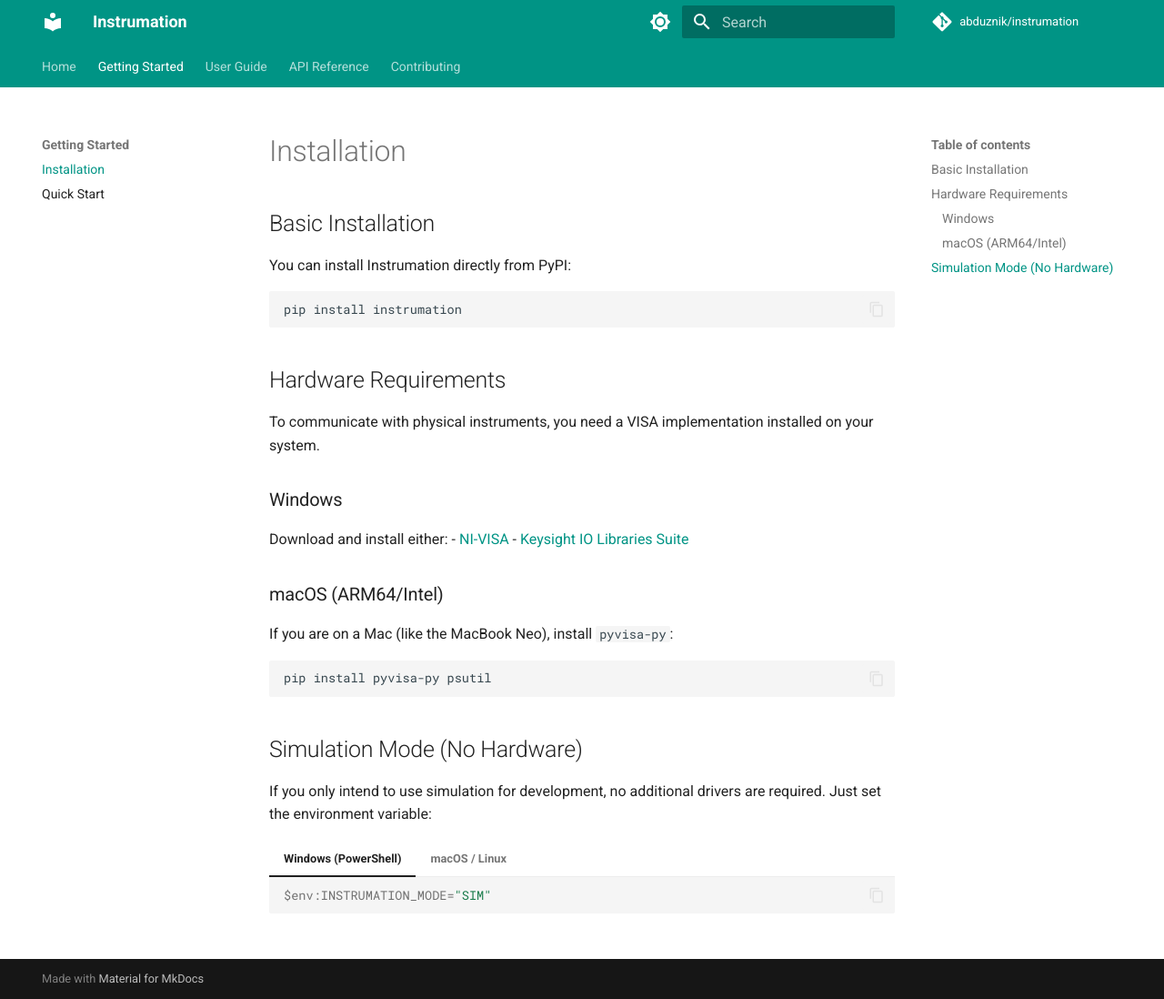
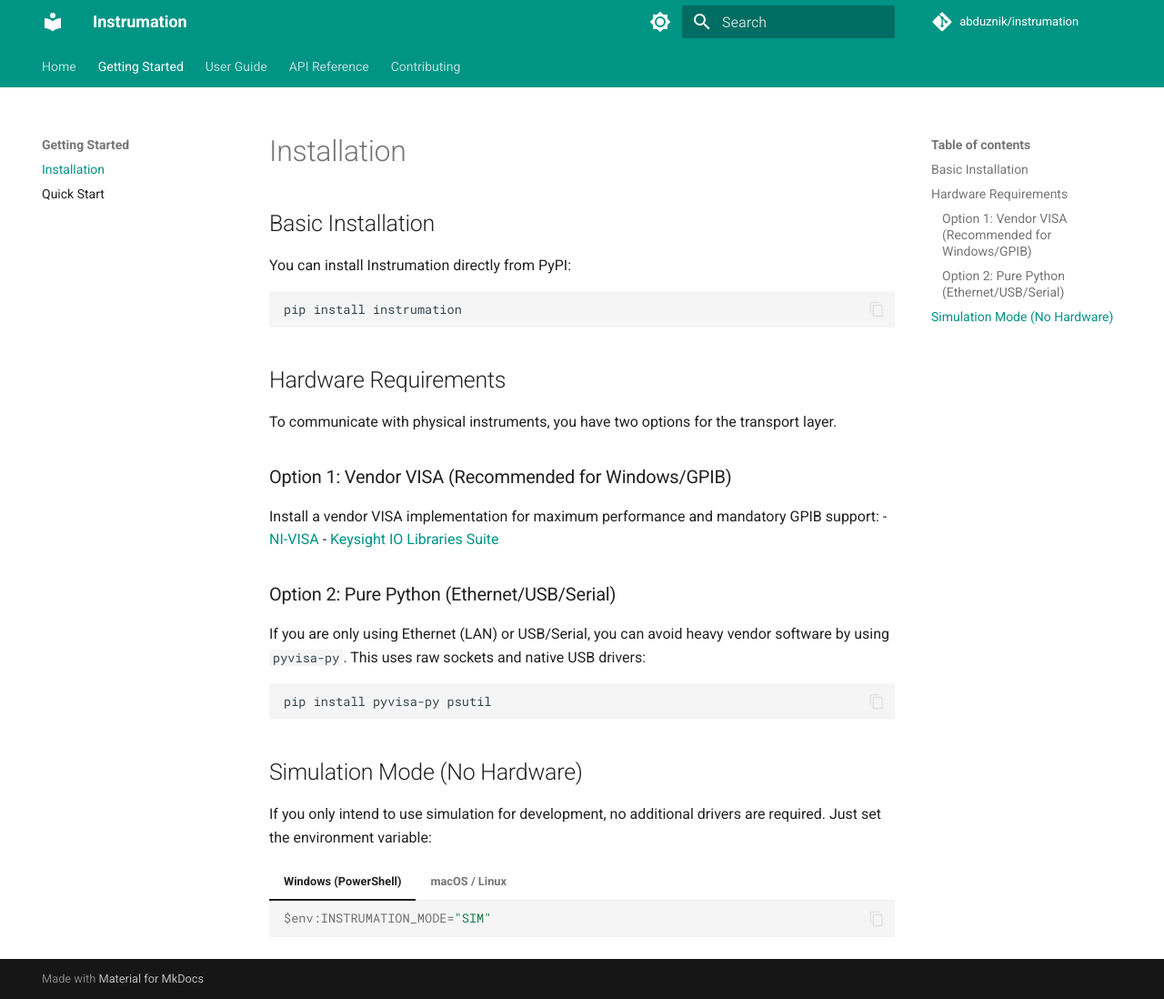
Before and after one commit to abduznik/instrumation, an MkDocs documentation site: the page built from docs/installation.md, in a window 1280 px wide and 1098 px high. Shown: the whole window at 91% size. Built offline with MkDocs 1.6.1 and Material for MkDocs 9.7.7, drawn with Linux system fonts in a browser that asks for light colours; comment, search, counter and statistics services are not loaded.

Commit message:
docs: clarify vendor VISA vs pure python (socket/usb) options

````diff
--- a/docs/hardware.md
+++ b/docs/hardware.md
@@ -3,9 +3,10 @@
 This page explains how to connect to physical instruments.
 
 ## VISA Implementation
-You must have a VISA library installed:
-- **Windows**: NI-VISA or Keysight IO Libraries.
-- **macOS/Linux**: `pyvisa-py`.
+You have two main paths for connecting your instruments:
+
+1. **Vendor Backend**: Use NI-VISA or Keysight IO Libraries. Mandatory for **GPIB** hardware and high-performance automated testing.
+2. **Python Backend (`pyvisa-py`)**: Use for **Ethernet (TCPIP)**, **USB**, or **Serial**. This uses raw sockets and doesn't require extra software installation.
 
 ## Connection Strings
 Addresses typically follow the VISA standard:
--- a/docs/installation.md
+++ b/docs/installation.md
@@ -10,15 +10,15 @@ pip install instrumation
 
 ## Hardware Requirements
 
-To communicate with physical instruments, you need a VISA implementation installed on your system.
+To communicate with physical instruments, you have two options for the transport layer.
 
-### Windows
-Download and install either:
+### Option 1: Vendor VISA (Recommended for Windows/GPIB)
+Install a vendor VISA implementation for maximum performance and mandatory GPIB support:
 - [NI-VISA](https://www.ni.com/en/support/downloads/drivers/download.ni-visa.html)
 - [Keysight IO Libraries Suite](https://www.keysight.com/us/en/lib/software-detail/computer-software/io-libraries-suite-downloads-2175637.html)
 
-### macOS (ARM64/Intel)
-If you are on a Mac (like the MacBook Neo), install `pyvisa-py`:
+### Option 2: Pure Python (Ethernet/USB/Serial)
+If you are only using Ethernet (LAN) or USB/Serial, you can avoid heavy vendor software by using `pyvisa-py`. This uses raw sockets and native USB drivers:
 
 ```bash
 pip install pyvisa-py psutil
````
